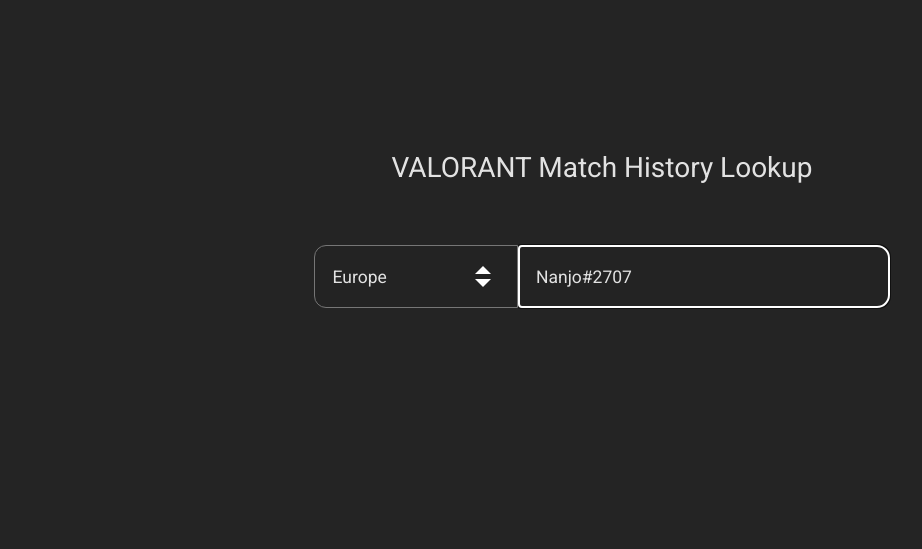
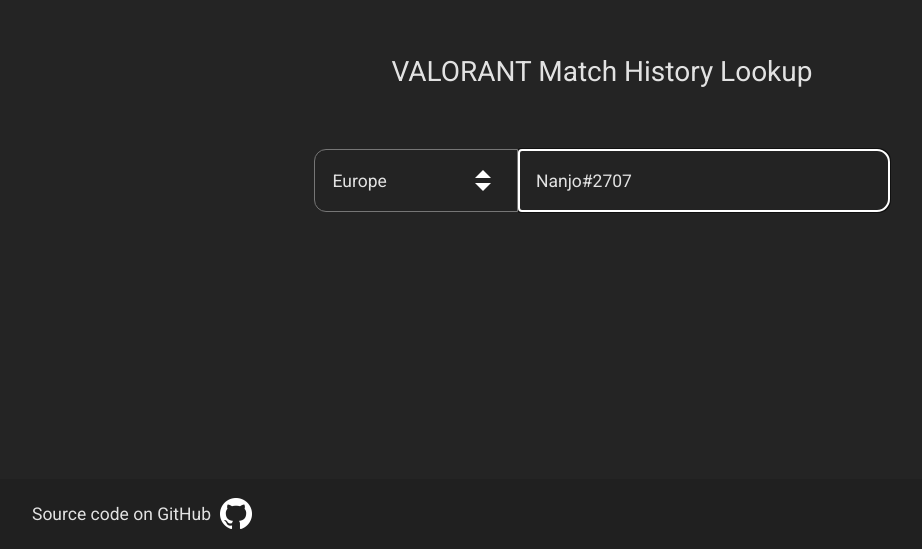
Before and after one commit to IamNanjo/valorant-api-frontend, a Vue app: page / in a window 1280 px wide. Shown: the part 251-800 px from the top of the page, without its empty margins (38-960 px from the left). Built offline with nearby package versions, Linux system fonts and the light colour scheme; no server answers.

Commit message:
Footer added

```diff
--- a/index.html
+++ b/index.html
@@ -18,7 +18,7 @@
 		<title>VALORANT Match History Lookup</title>
 	</head>
 	<body>
-		<main id="app"></main>
+		<div id="app"></div>
 		<script type="module" src="/src/main.js"></script>
 	</body>
 </html>
--- a/src/App.vue
+++ b/src/App.vue
@@ -40,8 +40,29 @@
 </script>
 
 <template>
-	<SearchFieldVue />
-	<MatchHistoryContainerVue />
+	<nav><SearchFieldVue /></nav>
+	<main><MatchHistoryContainerVue /></main>
+	<footer>
+		<a href="https://github.com/IamNanjo/valorant-api-frontend" target="_blank">
+			Source code on GitHub
+			<img src="/github.png" alt="" height="32" />
+		</a>
+	</footer>
 </template>
 
-<style lang="scss"></style>
+<style lang="scss">
+footer > a {
+	display: flex;
+	align-items: center;
+	align-content: center;
+	gap: 0.5em;
+	background: #202020;
+	position: absolute;
+	left: 0;
+	bottom: 0;
+	width: 100vw;
+	height: 4em;
+	padding: 0 4em;
+	font-size: 1.25rem;
+}
+</style>
--- a/src/components/SearchField.vue
+++ b/src/components/SearchField.vue
@@ -67,7 +67,7 @@
 
 <style scoped lang="scss">
 .bigmargin {
-	margin-top: 40%;
+	margin-top: 30%;
 }
 
 h1 {
```
Also changed, not shown: public/github.png (added).
